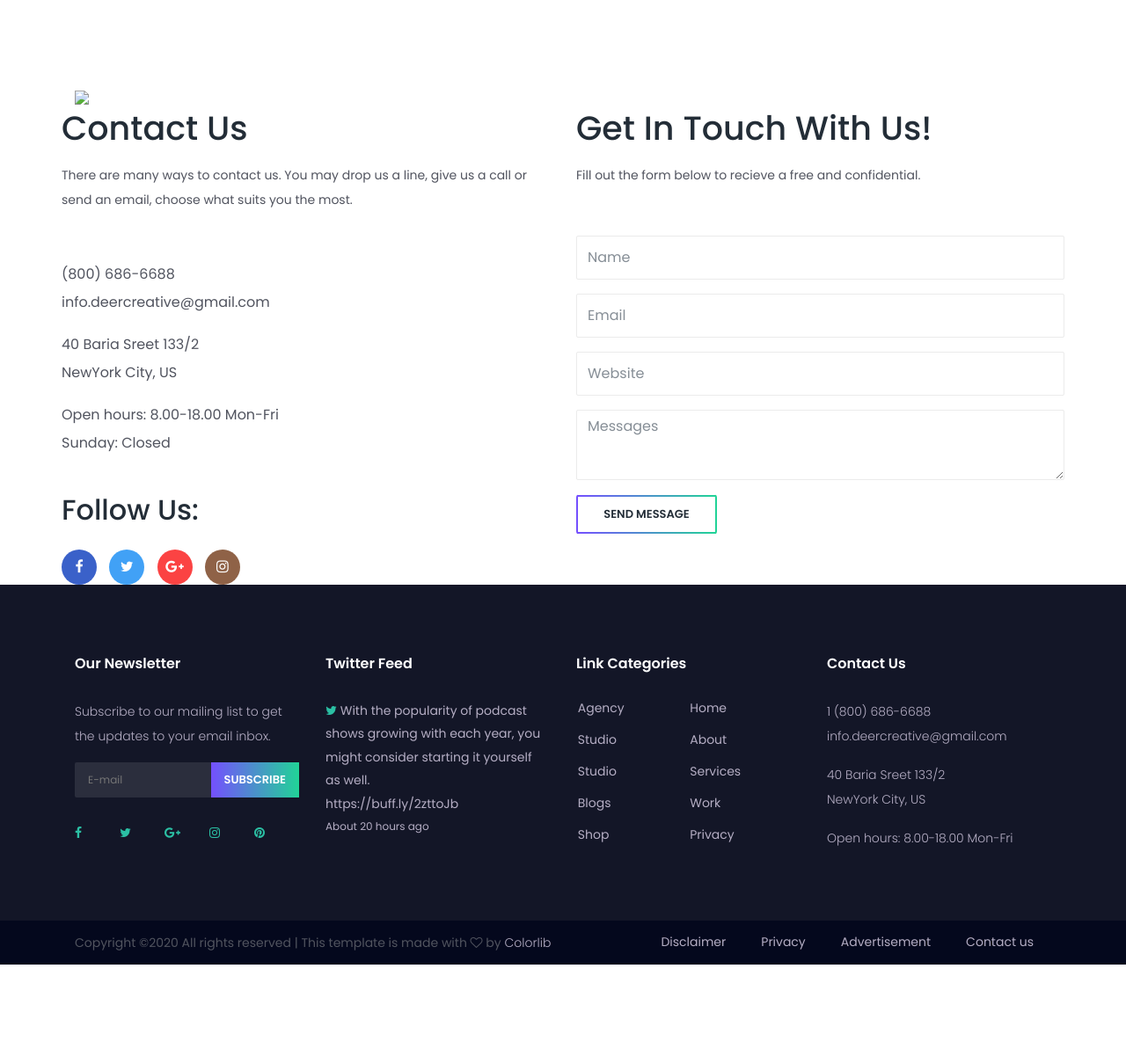
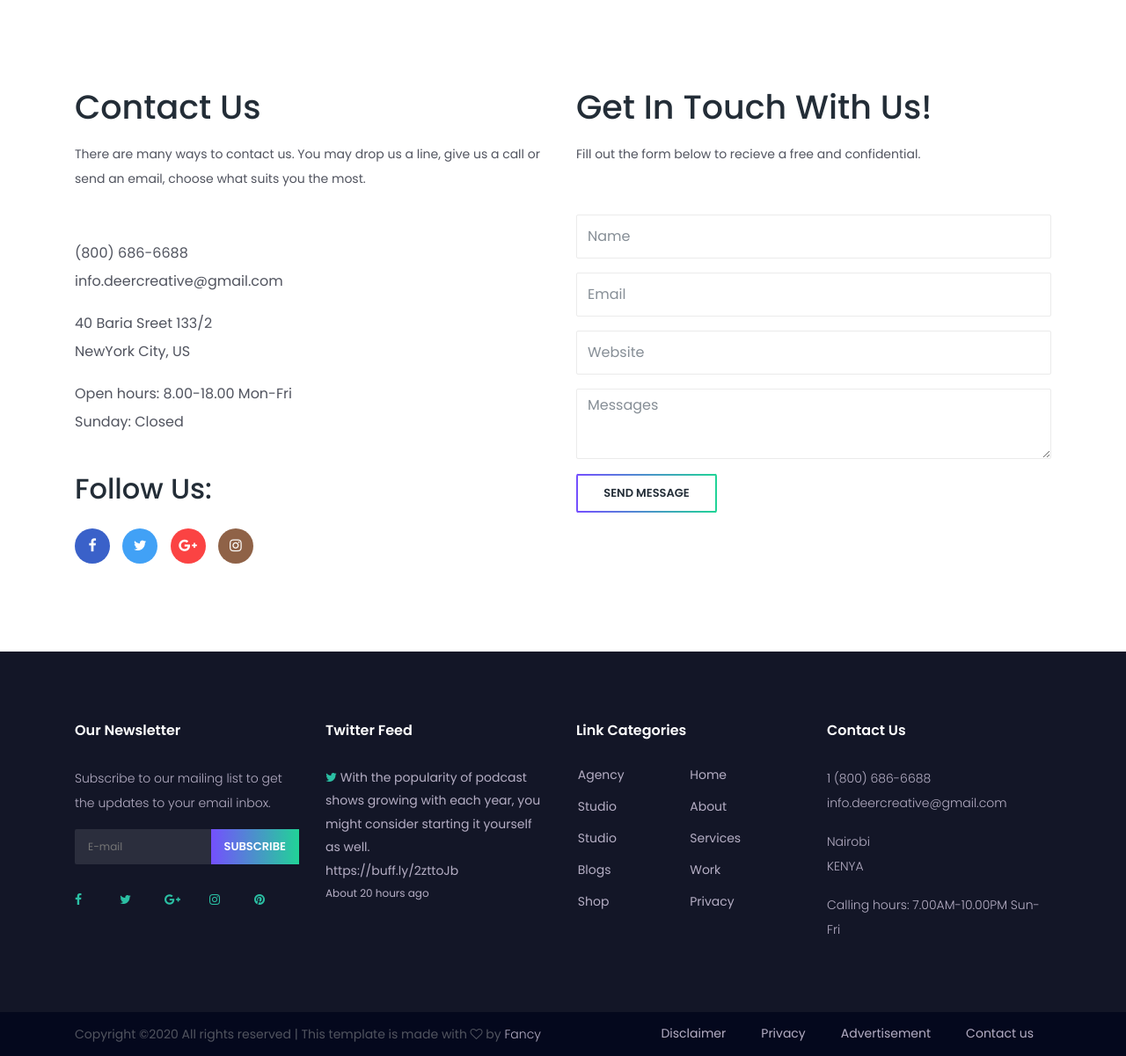
Before and after one commit to kahenya-anita/web.com, a plain HTML site: page contact.html in a window 1280 px wide. Shown: the part 402-1603 px from the top of the page at 88% size. Drawn offline with Linux system fonts and the light colour scheme; some packages are replaced by stand-ins of ours.

Commit message:
Modified contact.html

```diff
--- a/contact.html
+++ b/contact.html
@@ -116,13 +116,6 @@
     <!-- ***** Contact Area Start ***** -->
     <div class="fancy-contact-area section-padding-100">
         <div class="container">
-            <div class="row">
-                <div class="col-12">
-                    <!-- Google Map -->
-                    <img src="img/"
-                </div>
-            </div>
-
             <div class="row">
                 <div class="col-12 col-md-6">
                     <!-- Contact Details -->
@@ -255,8 +248,8 @@
                             <h6>Contact Us</h6>
                             <p>1 (800) 686-6688 <br>info.deercreative@gmail.com
                             </p>
-                            <p>40 Baria Sreet 133/2 <br>NewYork City, US</p>
-                            <p>Open hours: 8.00-18.00 Mon-Fri</p>
+                            <p>Nairobi <br>KENYA</p>
+                            <p>Calling hours: 7.00AM-10.00PM Sun-Fri</p>
                         </div>
                     </div>
                 </div>
@@ -271,7 +264,7 @@
                             <!-- Copywrite Text -->
                             <div class="copywrite-text">
                                 <p><!-- Link back to Colorlib can't be removed. Template is licensed under CC BY 3.0. -->
-Copyright &copy;<script>document.write(new Date().getFullYear());</script> All rights reserved | This template is made with <i class="fa fa-heart-o" aria-hidden="true"></i> by <a href="https://colorlib.com" target="_blank">Colorlib</a>
+Copyright &copy;<script>document.write(new Date().getFullYear());</script> All rights reserved | This template is made with <i class="fa fa-heart-o" aria-hidden="true"></i> by <a href="https://colorlib.com" target="_blank">Fancy</a>
 <!-- Link back to Colorlib can't be removed. Template is licensed under CC BY 3.0. --></p>
                             </div>
                             <!-- Footer Nav -->
--- a/index.html
+++ b/index.html
@@ -457,8 +457,8 @@
                             <h6>Contact Us</h6>
                             <p>1 (800) 686-6688 <br>info.deercreative@gmail.com
                             </p>
-                            <p>40 Baria Sreet 133/2 <br>NewYork City, US</p>
-                            <p>Open hours: 8.00-18.00 Mon-Fri</p>
+                            <p>Nairobi <br>KENYA</p>
+                            <p>Calling hours: 7.00AM-10.00PM Sun-Fri</p>
                         </div>
                     </div>
                 </div>
@@ -473,7 +473,7 @@
                             <!-- Copywrite Text -->
                             <div class="copywrite-text">
                                 <p><!-- Link back to Colorlib can't be removed. Template is licensed under CC BY 3.0. -->
-Copyright &copy;<script>document.write(new Date().getFullYear());</script> All rights reserved | This template is made with <i class="fa fa-heart-o" aria-hidden="true"></i> by <a href="https://colorlib.com" target="_blank">The Fancy</a>
+Copyright &copy;<script>document.write(new Date().getFullYear());</script> All rights reserved | This template is made with <i class="fa fa-heart-o" aria-hidden="true"></i> by <a href="https://colorlib.com" target="_blank">Fancy</a>
 <!-- Link back to Colorlib can't be removed. Template is licensed under CC BY 3.0. --></p>
                             </div>
                             <!-- Footer Nav -->
```
